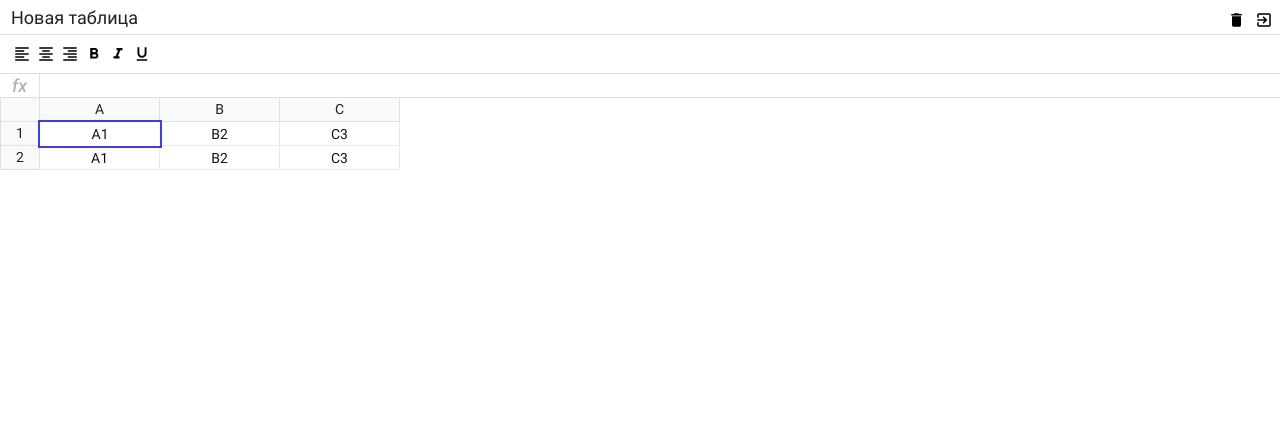
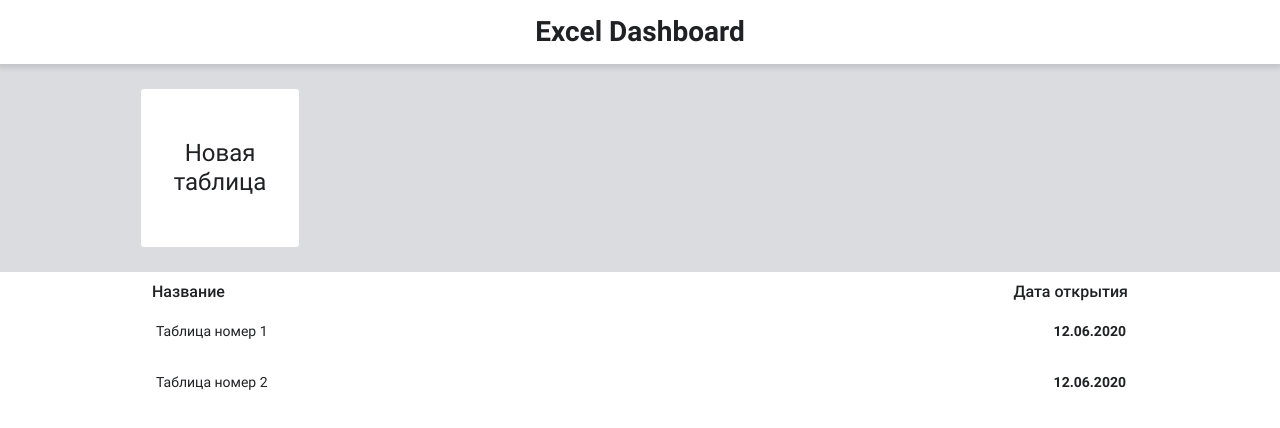
Before and after one commit to kiforks/excel, a website built with webpack: page src/index.html in a window 1280 px wide. Built offline with nearby package versions, Linux system fonts and the light colour scheme.

Commit message:
wip: Finished html/css coding | css-layout #time 15m

```diff
--- a/src/assets/scss/base/_scaffolding.scss
+++ b/src/assets/scss/base/_scaffolding.scss
@@ -25,3 +25,13 @@ body {
 	-webkit-font-feature-settings: 'kern' 1;
 	-moz-font-feature-settings: 'kern' 1;
 }
+
+a {
+	color: inherit;
+	text-decoration: none;
+	cursor: pointer;
+}
+
+img {
+	width: 100%;
+}
--- a/src/assets/scss/index.scss
+++ b/src/assets/scss/index.scss
@@ -16,6 +16,7 @@
 @import 'modules/m-formula';
 @import 'modules/m-table';
 @import 'modules/m-toolbar';
+@import 'modules/m-dashboard-table';
 
 /* States */
 @import 'states/s-visually-hidden';
--- /dev/null
+++ b/src/assets/scss/modules/_m-dashboard-table.scss
@@ -0,0 +1,77 @@
+.m-dashboard-table {
+	.header {
+		@include center-flex;
+		position: fixed;
+		top: 0;
+		left: 0;
+		z-index: 1000;
+		width: 100%;
+		height: $height-dashboard-header;
+		background-color: $color-white;
+		box-shadow: 0 2px 5px 2px rgba(60, 64, 67, 0.15);
+	}
+
+	.new {
+		margin-top: $height-dashboard-header;
+		margin-bottom: 10px;
+		padding: 1.5rem;
+		background-color: $color-gray-db;
+	}
+
+	.create {
+		@include center-flex;
+
+		@include hover {
+			border-color: $color-green-focus;
+			color: $color-green-focus;
+			cursor: pointer;
+		}
+		width: 160px;
+		height: 160px;
+		border: 1px solid $color-gray-db;
+		border-radius: 4px;
+		background-color: $color-white;
+		color: $color-black;
+		font-size: 1.5rem;
+		text-align: center;
+		transition: all 0.3s ease;
+	}
+
+	.view {
+		max-width: 1000px;
+		margin: 0 auto;
+	}
+
+	.list-header {
+		@include flex-between;
+		margin-bottom: 10px;
+		padding: 0 12px;
+		color: $color-black-db;
+		font-size: 16px;
+		font-weight: 500;
+	}
+
+	.list {
+		@include reset-list;
+	}
+
+	.record {
+		@include flex-between;
+
+		@include hover {
+			background-color: $color-gray-db-bg;
+			border-radius: 25px;
+		}
+		align-items: center;
+		margin-bottom: 10px;
+		padding: 12px 14px 12px 16px;
+
+		a {
+			@include hover {
+				text-decoration: underline;
+			}
+			font-size: 14px;
+			cursor: pointer;
+		}
+	}
+}
--- a/src/assets/scss/modules/_m-formula.scss
+++ b/src/assets/scss/modules/_m-formula.scss
@@ -1,8 +1,8 @@
 .m-formula {
-	display: flex;
 	position: absolute;
 	top: $height-header + $height-toolbar;
 	left: 0;
+	display: flex;
 	align-items: center;
 	width: 100%;
 	height: $height-formula;
--- a/src/assets/scss/modules/_m-toolbar.scss
+++ b/src/assets/scss/modules/_m-toolbar.scss
@@ -1,8 +1,8 @@
 .m-toolbar {
-	display: flex;
 	position: absolute;
 	top: $height-header;
 	left: 0;
+	display: flex;
 	width: 100%;
 	height: $height-toolbar;
 	padding: 7px 10px;
--- a/src/assets/scss/utilities/variables/_color.scss
+++ b/src/assets/scss/utilities/variables/_color.scss
@@ -12,6 +12,11 @@ $color-green-focus: #007e00 !default;
 $color-gray-header: #818181 !default;
 
 /* m-table */
-$color-gray-row-info: #f8f9fa;
-$color-gray-cell: #111111;
-$color-blue-selected: #3b3bfd;
+$color-gray-row-info: #f8f9fa !default;
+$color-gray-cell: #111111 !default;
+$color-blue-selected: #3b3bfd !default;
+
+/* m-dashboard-table */
+$color-gray-db: #dadce0;
+$color-black-db: #202124;
+$color-gray-db-bg: #e2f4ea;
--- a/src/assets/scss/utilities/variables/_size.scss
+++ b/src/assets/scss/utilities/variables/_size.scss
@@ -11,3 +11,6 @@ $height-formula: 24px !default;
 /* m-table */
 $height-row: 24px;
 $width-cell: 120px;
+
+/* m-dashboard-table */
+$height-dashboard-header: 64px;
--- a/src/index.html
+++ b/src/index.html
@@ -9,85 +9,38 @@
 </head>
 <body>
 	<div id="app" class="container">
-		<header class="m-header">
-			<h1 class="s-visually-hidden">Excel таблица</h1>
-			<label for="input-table" class="s-visually-hidden">Новая таблица</label>
-			<input type="text" class="m-input" value="Новая таблица" id="input-table">
-			<div class="buttons">
-				<button class="m-button material-icons">
-					delete
-				</button>
-				<button class="m-button material-icons" type="button">
-					exit_to_app
-				</button>
+		<div class="dashboard">
+			<div class="m-dashboard-table">
+				<header class="header">
+					<h1>Excel Dashboard</h1>
+				</header>
+				<section class="new">
+					<h2 class="s-visually-hidden">Новая таблица</h2>
+					<div class="view">
+						<a href="#" class="create">
+							Новая <br> таблица
+						</a>
+					</div>
+				</section>
+				<section class="table view">
+					<div class="list-header">
+						<span>Название</span>
+						<span>Дата открытия</span>
+					</div>
+
+					<ul class="list">
+						<li class="record">
+							<a href="#">Таблица номер 1</a>
+							<strong>12.06.2020</strong>
+						</li>
+						<li class="record">
+							<a href="#">Таблица номер 2</a>
+							<strong>12.06.2020</strong>
+						</li>
+					</ul>
+				</section>
 			</div>
-		</header>
-		<section class="m-toolbar">
-			<h2 class="s-visually-hidden">Панель инструментов</h2>
-			<button class="m-button material-icons">
-				format_align_left
-			</button>
-			<button class="m-button material-icons">
-				format_align_center
-			</button>
-			<button class="m-button material-icons">
-				format_align_right
-			</button>
-			<button class="m-button material-icons">
-				format_bold
-			</button>
-			<button class="m-button material-icons">
-				format_italic
-			</button>
-			<button class="m-button material-icons">
-				format_underline
-			</button>
-		</section>
-		<section class="m-formula">
-			<h2 class="s-visually-hidden">Формула</h2>
-			<p class="info">fx</p>
-			<label class="s-visually-hidden" for="formula-input">Введите формулу</label>
-			<input class="m-input" type="text" id="formula-input">
-		</section>
-		<section class="m-table">
-			<h2 class="s-visually-hidden">Таблица</h2>
-			<div class="row">
-				<div class="row-info">
-
-				</div>
-				<div class="row-data">
-					<div class="column">
-						A
-					</div>
-					<div class="column">
-						B
-					</div>
-					<div class="column">
-						C
-					</div>
-				</div>
-			</div>
-			<div class="row">
-				<div class="row-info">
-					1
-				</div>
-				<div class="row-data">
-					<input type="text" class="cell selected" value="A1">
-					<input type="text" class="cell" value="B2">
-					<input type="text" class="cell " value="C3">
-				</div>
-			</div>
-			<div class="row">
-				<div class="row-info">
-					2
-				</div>
-				<div class="row-data">
-					<input type="text" class="cell" value="A1">
-					<input type="text" class="cell" value="B2">
-					<input type="text" class="cell " value="C3">
-				</div>
-			</div>
-		</section>
+		</div>
 	</div>
 </body>
 </html>
```
Also changed, not shown: src/assets/excel.html (added, +95 -0 lines).
